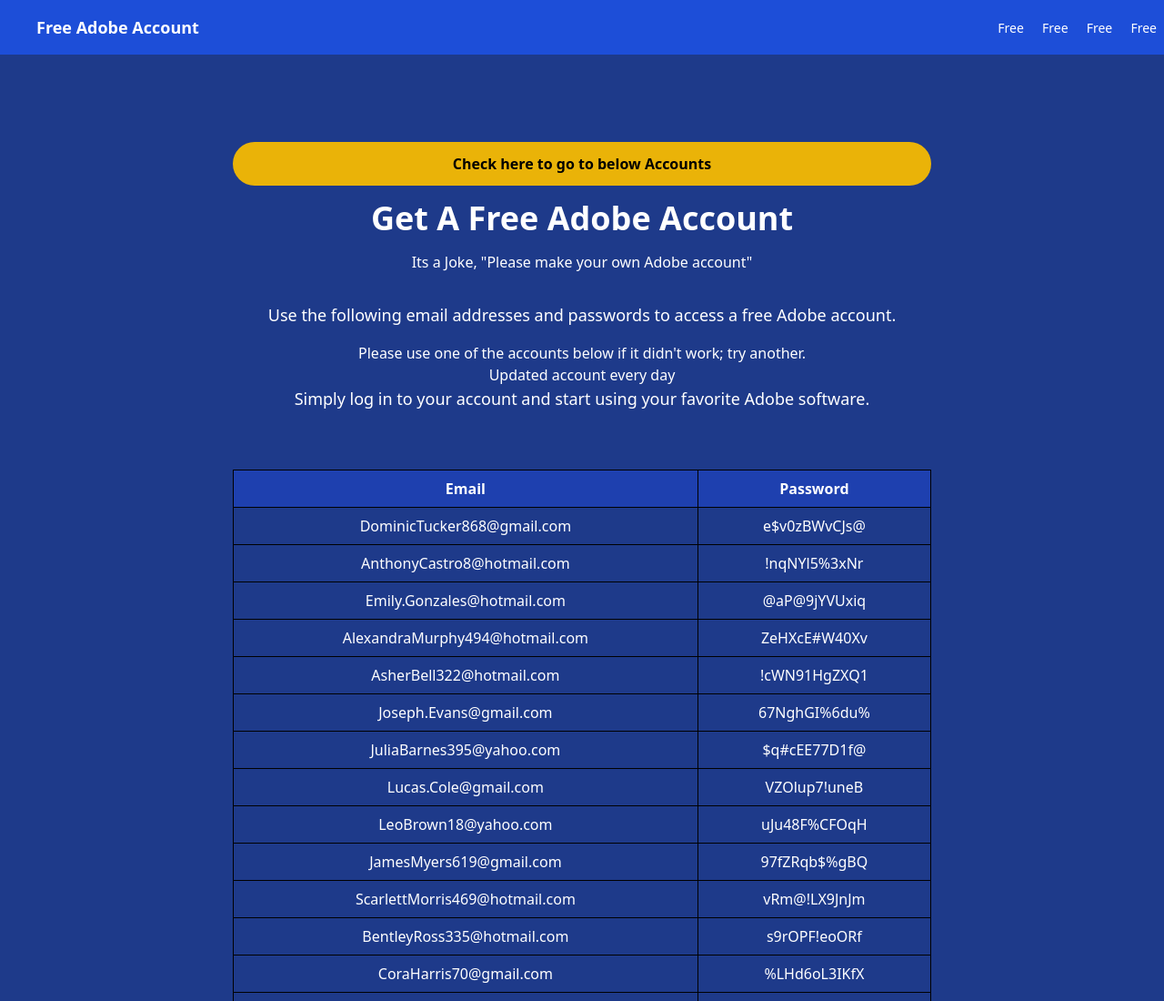
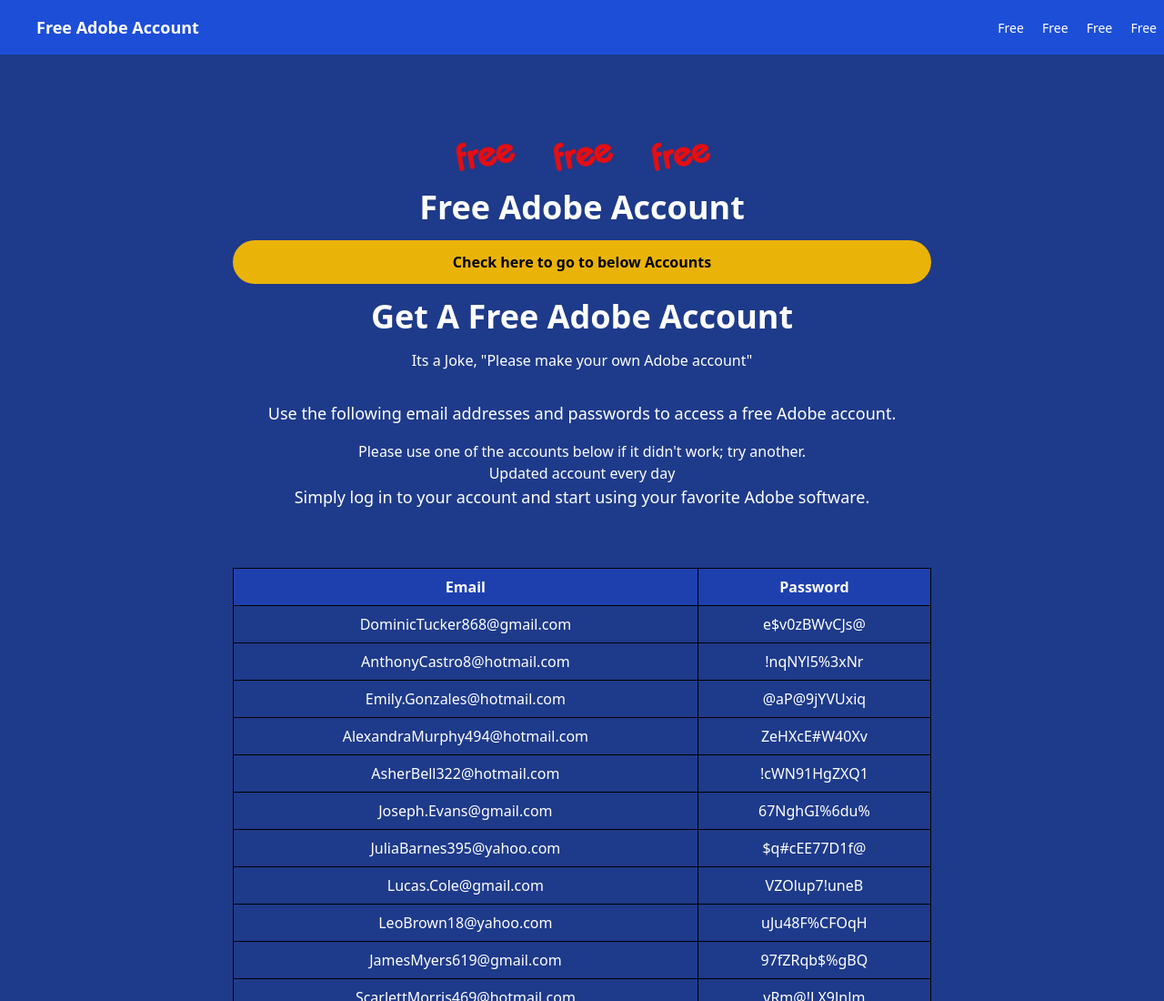
Before and after one commit to UnknownLearn/freezeme, a plain HTML site: page free/adobe.html in a window 1280 px wide. Shown: the top 1100 px of the page at 91% size. Drawn offline with nearby package versions, Linux system fonts and the light colour scheme.

Commit message:
changed adobe page

```diff
--- a/free/adobe.html
+++ b/free/adobe.html
@@ -22,11 +22,30 @@
             </nav>
         </div>
     </header>
-
     <!-- Hero Section -->
     <section class="bg-blue-900 text-white py-24 px-4 ">
+        <div class="flex justify-center mb-5 ">
+          <img
+          src="../publicFile/fav.png"
+          alt="Free Accounts"
+          class="h-8  mx-5"
+        />
+        <img
+              src="../publicFile/fav.png"
+              alt="Free Accounts"
+              class="h-8  mx-5"
+            />
+            <img
+              src="../publicFile/fav.png"
+              alt="Free Accounts"
+              class="h-8  mx-5"
+            />
+        </div>
 
       <div class="container mx-auto text-center max-w-3xl flex flex-col justify-center">
+        <h2 class="text-4xl font-semibold mb-4 justify-center it ">
+          Free Adobe Account
+        </h2>
         <a
       href="#emailTable"
       class="bg-yellow-500 hover:bg-yellow-600 text-black font-semibold px-6 py-3 rounded-full mb-4"
```
